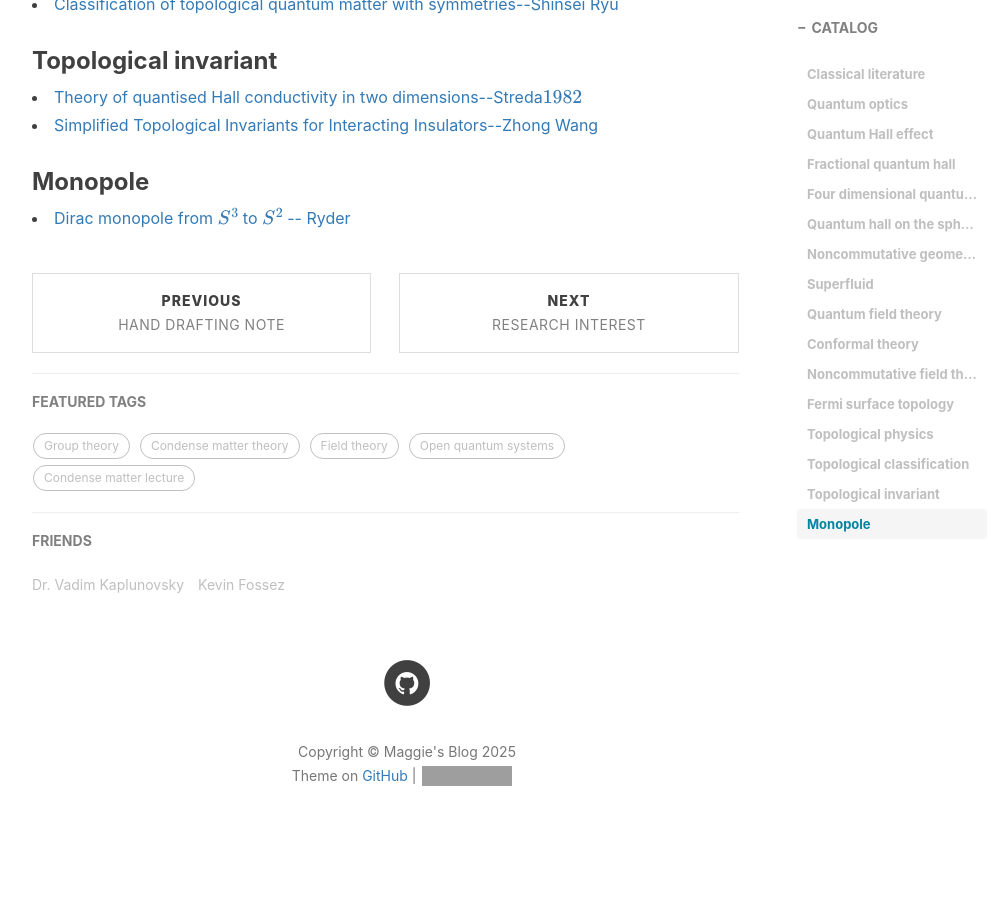
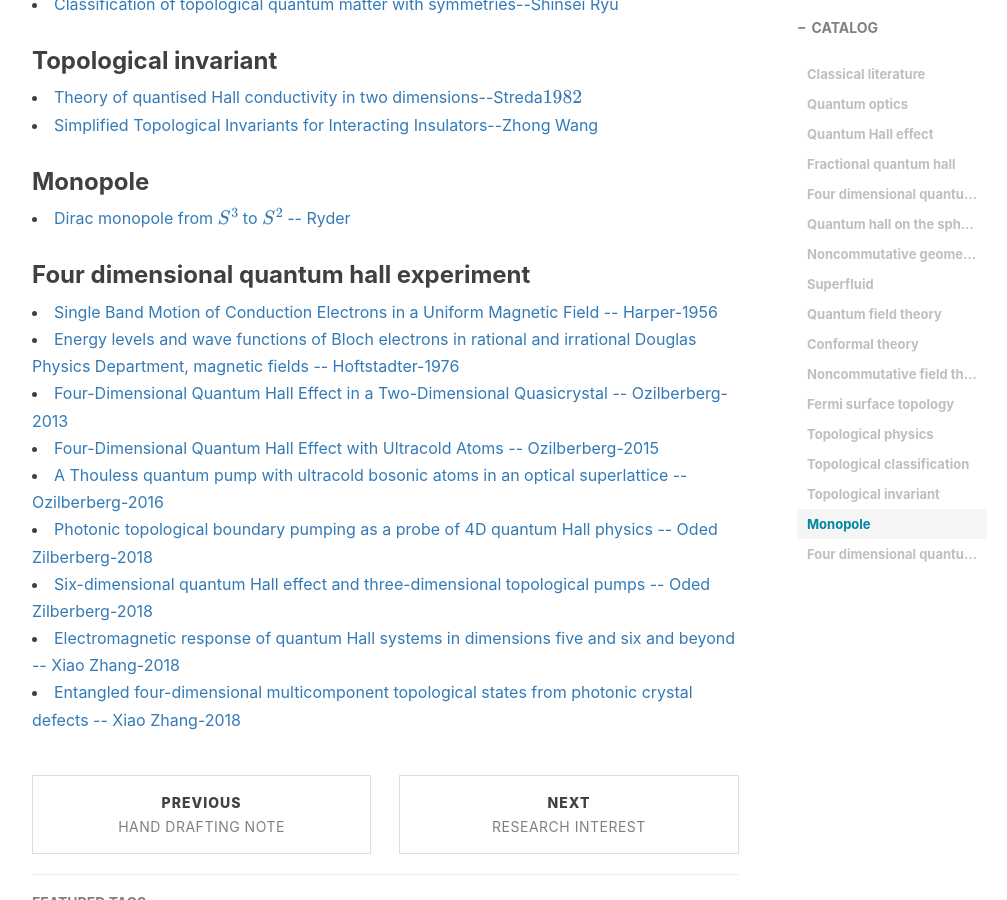
Before and after one commit to maggiexheuw/xheuwtube.github.io, a Jekyll site: the page built from _posts/2024-05-09-quantumoptics.md, in a window 1280 px wide and 900 px high, scrolled down 2067 px. Shown: the whole window, without its empty margins (233-1240 px from the left). Built offline with Jekyll 4.4.1, drawn with Linux system fonts in a browser that asks for light colours; nearby versions of some CDN libraries; formulas are drawn with MathJax 3; comment, search, counter and statistics services are not loaded; grey boxes are pictures that could not be loaded.

Commit message:
sssssaaa

```diff
--- a/_posts/2024-05-09-quantumoptics.md
+++ b/_posts/2024-05-09-quantumoptics.md
@@ -184,3 +184,81 @@ Simplified Topological Invariants for Interacting Insulators--Zhong Wang
 <a href="https://maggiexheuw.github.io/Group/L_H_Ryder_1980_J._Phys._A__Math._Gen._13_437.pdf">
 Dirac monopole from $S^3$ to $S^2$  -- Ryder
 </a></li>
+
+
+
+### Four dimensional quantum hall experiment
+
+
+
+<li>
+<a href="https://maggiexheuw.github.io/Note/Single Band Motion of Conduction Electrons in a
+Uniform Magnetic Field.pdf">
+Single Band Motion of Conduction Electrons in a
+Uniform Magnetic Field  -- Harper-1956
+</a></li>
+
+
+
+
+
+
+<li>
+<a href="https://maggiexheuw.github.io/Note/Hoftstadter.pdf">
+Energy levels and wave functions of Bloch electrons in rational and irrational
+Douglas
+Physics Department,
+magnetic fields  -- Hoftstadter-1976
+</a></li>
+
+
+
+<li>
+<a href="https://maggiexheuw.github.io/Note/PhysRevLett.111.226401 (1).pdf">
+Four-Dimensional Quantum Hall Effect in a Two-Dimensional Quasicrystal  -- Ozilberberg-2013
+</a></li>
+
+
+
+
+<li>
+<a href="https://maggiexheuw.github.io/Note/Four-Dimensional Quantum Hall Effect with Ultracold Atoms.pdf">
+Four-Dimensional Quantum Hall Effect with Ultracold Atoms  -- Ozilberberg-2015
+</a></li>
+
+
+<li>
+<a href="https://maggiexheuw.github.io/Note/A Thouless quantum pump with ultracold bosonic
+atoms in an optical superlattice.pdf">
+A Thouless quantum pump with ultracold bosonic
+atoms in an optical superlattice  -- Ozilberberg-2016
+</a></li>
+
+
+
+<li>
+<a href="https://maggiexheuw.github.io/Note/Photonic topological boundary pumping as a probe
+of 4D quantum Hall physics.pdf">
+Photonic topological boundary pumping as a probe
+of 4D quantum Hall physics -- Oded Zilberberg-2018
+</a></li>
+
+
+
+<li>
+<a href="https://maggiexheuw.github.io/Note/Six-dimensional quantum Hall effect and three-dimensional topological pumps.pdf">
+Six-dimensional quantum Hall effect and three-dimensional topological pumps -- Oded Zilberberg-2018
+</a></li>
+
+
+<li>
+<a href="https://maggiexheuw.github.io/Note/Electromagnetic response of quantum Hall systems in dimensions five and six and beyond.pdf">
+Electromagnetic response of quantum Hall systems in dimensions five and six and beyond -- Xiao Zhang-2018
+</a></li>
+
+
+
+<li>
+<a href="https://maggiexheuw.github.io/Note/PhysRevB.100.041110.pdf">
+Entangled four-dimensional multicomponent topological states from photonic crystal defects -- Xiao Zhang-2018
+</a></li>
```
Also changed, not shown: 9 other files.
